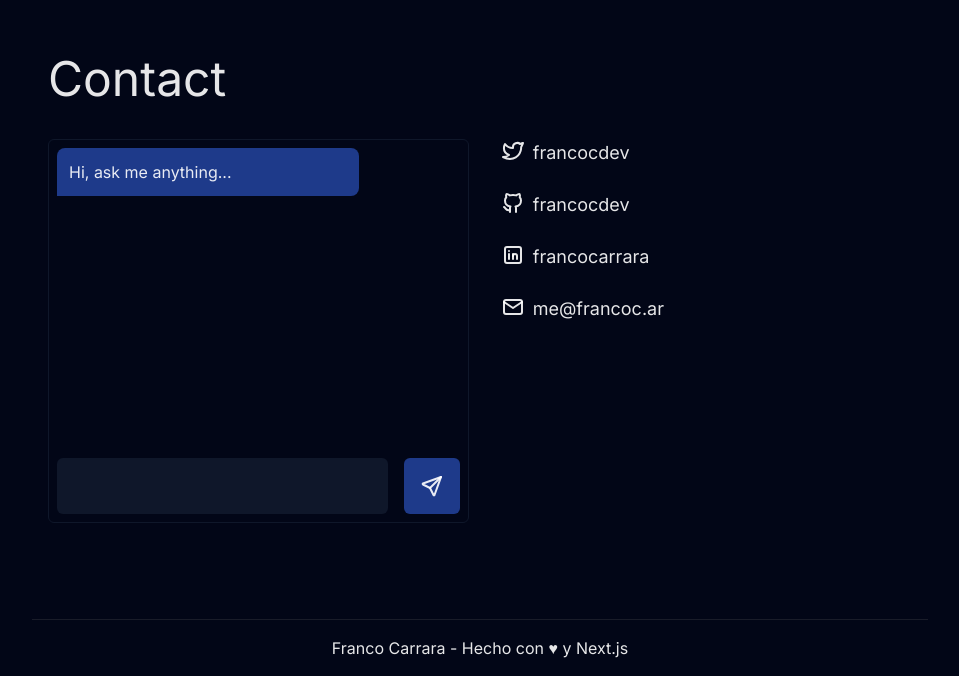
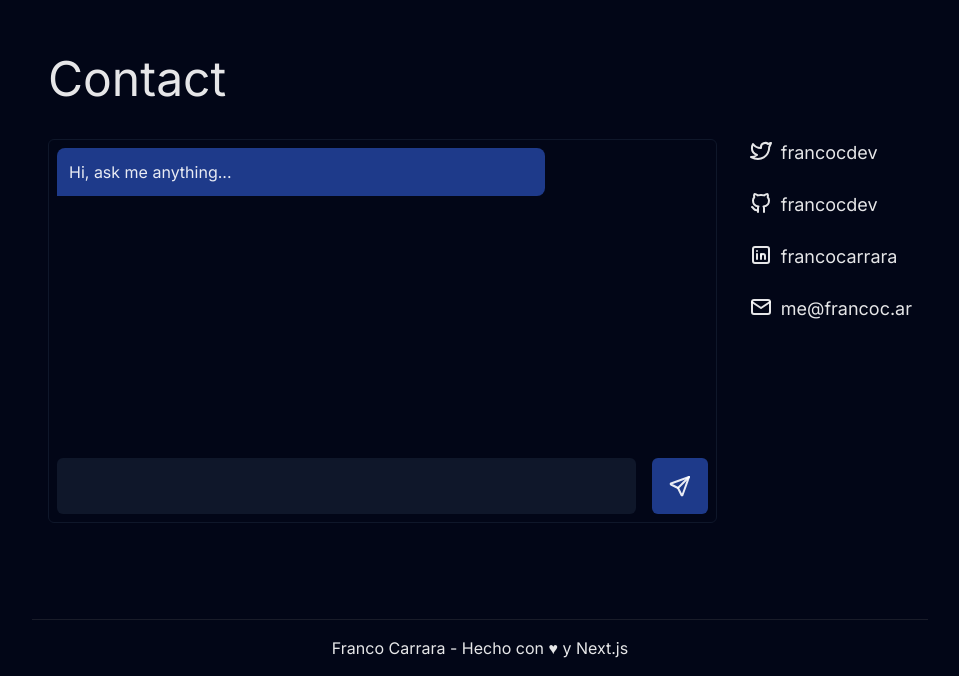
Before and after one commit to FrancocDev/francoc.ar, a Next.js app: page /en in a window 1280 px wide. Shown: the part 1549-2225 px from the top of the page, without its empty margins (160-1119 px from the left). Built offline with nearby package versions, Linux system fonts and the light colour scheme; no server answers; what @midudev/tailwind-animations would draw is missing.

Commit message:
Fix chat spacing

```diff
--- a/app/[lang]/(home)/page.tsx
+++ b/app/[lang]/(home)/page.tsx
@@ -81,7 +81,7 @@ export default async function Home({
         <ul className="flex flex-col gap-16">
           {data.projects.slice(0, 2).map((project, i) => (
             <li key={i}>
-              <article className="flex flex-col lg:flex-row gap-8 justify-between">
+              <article className="flex flex-col md:flex-row gap-8 justify-between">
                 <Link href={project.url}>
                   <div className="relative w-96 h-64">
                     <Image
@@ -151,7 +151,7 @@ export default async function Home({
         <h2 className="text-5xl text-bold mb-9">
           {lang === "es" ? "Contacto" : "Contact"}
         </h2>
-        <article className="flex flex-col lg:flex-row gap-8">
+        <article className="flex flex-col md:flex-row gap-8">
           <Chat
             firstMessage={
               lang === "es"
@@ -160,7 +160,7 @@ export default async function Home({
             }
             language={lang as "es" | "en"}
           />
-          <section className="w-full flex flex-row flex-wrap lg:flex-col gap-6">
+          <section className="flex flex-row flex-wrap md:flex-col gap-6 flex-shrink">
             {data.basics.profiles.map((profile, i) => {
               const IconComponent =
                 socialNetworks[
--- a/app/components/chat/index.tsx
+++ b/app/components/chat/index.tsx
@@ -38,7 +38,7 @@ export default function Chat({firstMessage, language} : {firstMessage: string, l
 
 
   return (
-    <div className="flex flex-col gap-4 w-full border rounded-md border-slate-900 p-2 h-96 justify-between">
+    <div className="flex flex-col gap-4 w-full border rounded-md border-slate-900 p-2 h-96 justify-between flex-grow">
       <div className="flex flex-col gap-4 overflow-y-auto" ref={chatContainer}>
         {chat.map((message, i) => (
           <div key={i} className={`flex flex-col gap-2 ${message.sender === "user" ? "justify-end" : "justify-start"} items-${message.sender === "user" ? "end" : "start"}`}>
```
